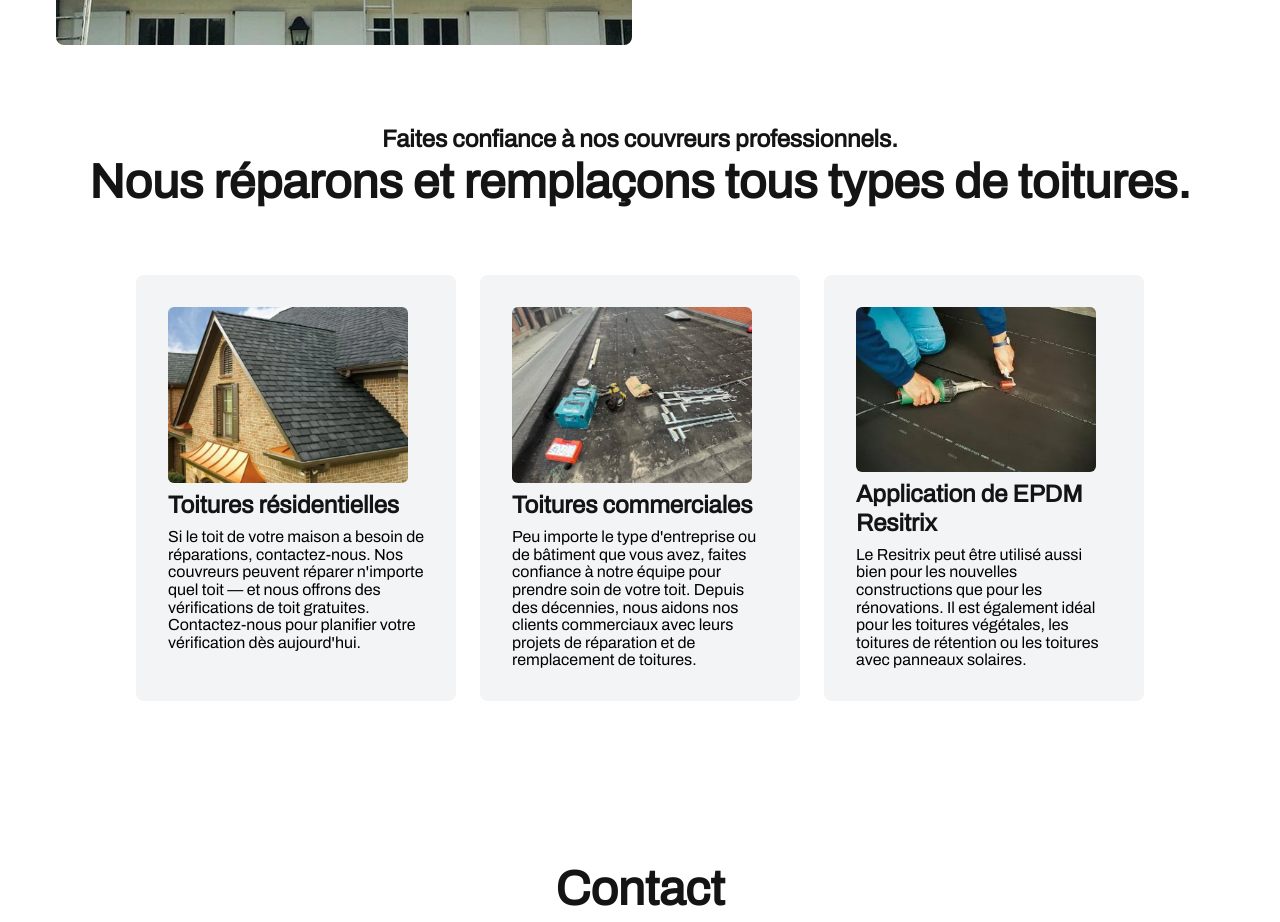
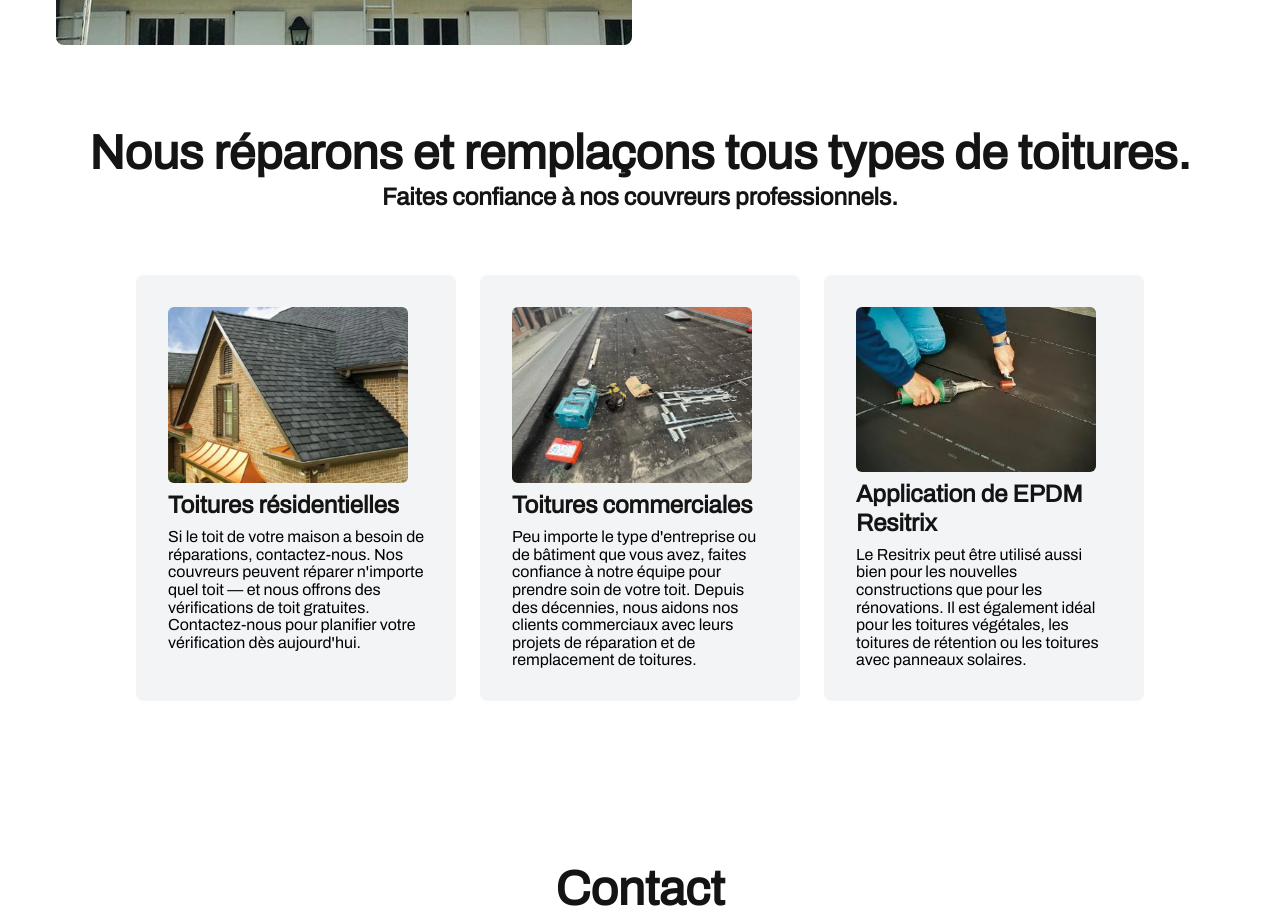
Before and after one commit to dheyssons/gmwconstruct, a Next.js app: page / in a window 1280 px wide. Shown: the part 1300-2222 px from the top of the page. Built offline with nearby package versions, Linux system fonts and the light colour scheme.

Commit message:
to ficando estressado

```diff
--- a/app/globals.css
+++ b/app/globals.css
@@ -15,19 +15,19 @@
   }
 
   .h1 {
-    @apply text-white lg:text-[#141414] text-[2.8rem] md:text-[5rem] font-bold leading-[120%];
+    @apply lg:text-[#141414] text-[2.8rem] md:text-[5rem] font-bold leading-[120%];
   }
   .h2 {
     @apply text-[#141414] text-[2rem] md:text-[4rem] font-bold leading-[120%];
   }
   .h3 {
-    @apply text-[#141414] text-[1.3rem] lg:text-[3rem] font-bold leading-[120%];
+    @apply text-[#141414] text-[1.5rem] lg:text-[3rem] font-bold leading-[120%];
   }
   .h4 {
     @apply text-[#141414] text-[2rem] font-bold leading-[120%];
   }
   .h5 {
-    @apply text-[#141414] text-[1.1rem] lg:text-[1.5rem] font-bold leading-[120%];
+    @apply text-[#141414] text-[1rem] lg:text-[1.5rem] font-bold leading-[120%];
   }
   .h6 {
     @apply text-[#141414] text-[1.1rem] md:text-[1.2rem] font-bold leading-[90%];
--- a/app/page.js
+++ b/app/page.js
@@ -7,7 +7,7 @@ export default function Home() {
       <div className="banner flex flex-col w-full h-screen items-end relative">
         <div className="mt-44 lg:mt-54 mx-12 lg:mr-12 flex flex-col gap-y-6">
           <div className='flex flex-col lg:gap-y-2'>
-            <h1 className="h1 !leading-10 pb-2">GMW Construct SRL</h1>
+            <h1 className="h1 text-white lg:text-[#141414] !leading-10 pb-2">GMW Construct SRL</h1>
             <p className="text-[1.3rem] text-[#ffffffed] lg:text-[#000] leading-6">Bâtir la confiance, un toit à la fois.</p>
           </div>
           <a className="btn max-w-max" href="#contactus">CONTACTEZ-NOUS</a>
@@ -38,8 +38,8 @@ export default function Home() {
           <div className='flex flex-col items-center gap-y-16'>
 
             <div className='flex flex-col items-center'>
-              <h5 className="h5">Faites confiance à nos couvreurs professionnels.</h5>
-              <h3 className="h3">Nous réparons et remplaçons tous types de toitures.</h3>
+              <h3 className="h3 text-center max-w-[25rem] md:max-w-max">Nous réparons et remplaçons tous types de toitures.</h3>
+              <h5 className="h5 text-center max-w-[20rem] md:max-w-max">Faites confiance à nos couvreurs professionnels.</h5>
             </div>
 
             <div className='wrapper-card mb-20'>
--- a/app/portfolio/page.js
+++ b/app/portfolio/page.js
@@ -85,7 +85,7 @@ export default function Portfolio() {
                             <div className="wrapper-image bg-[#252b37]"></div>
                         </div>
                         <div className="grid grid-cols-2 gap-4">
-                            <div className="wrapper-image col-span-2">
+                            <div className="wrapper-image col-span-2 row-span-2">
                                 <img className="img__zoom" src="images/portfolio/img (25).jpg"></img>
                             </div>
                             <div className="wrapper-image">
```
